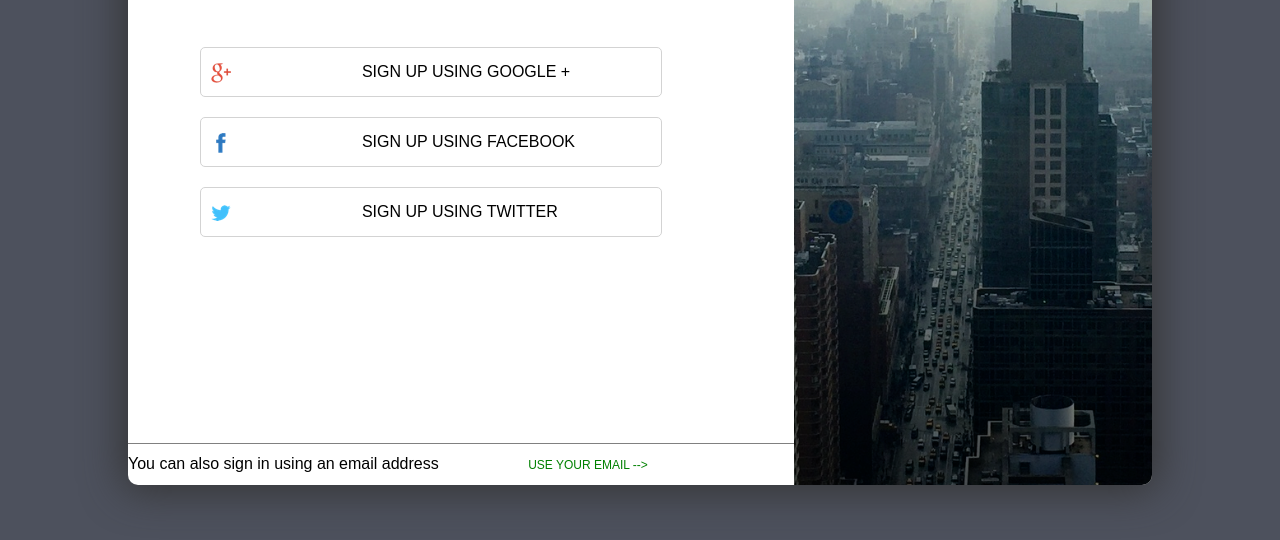
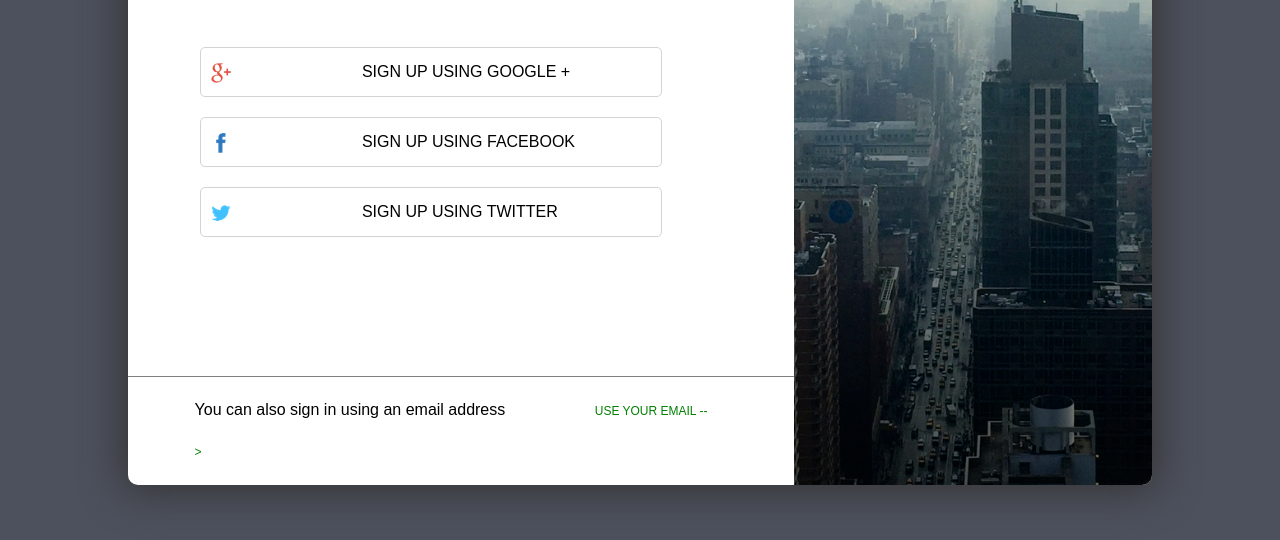
Before and after one commit to gatezh/DEMO, a plain HTML site: page Experiment 1/Part 5/index.html in a window 1280 px wide. Shown: the part 342-882 px from the top of the page. Drawn offline with Linux system fonts and the light colour scheme.

Commit message:
feat: Change footer parameters

```diff
--- a/Experiment 1/Part 5/css/styles.css
+++ b/Experiment 1/Part 5/css/styles.css
@@ -71,6 +71,10 @@ footer {
     border-top: 1px solid grey;
 }
 
+.footer-content {
+    padding: 2% 0% 2% 10%;
+}
+
 footer p{
     display: inline;
     line-height: 40px;
--- a/Experiment 1/Part 5/index.html
+++ b/Experiment 1/Part 5/index.html
@@ -25,7 +25,9 @@
                 </div>
             </div>
             <footer>
-                <p>You can also sign in using an email address <a href="#">use your email --></a></p>
+                <div class="footer-content">
+                    <p>You can also sign in using an email address <a href="#">use your email --></a></p>
+                </div>
             </footer>
         </div>
     </div>
```
